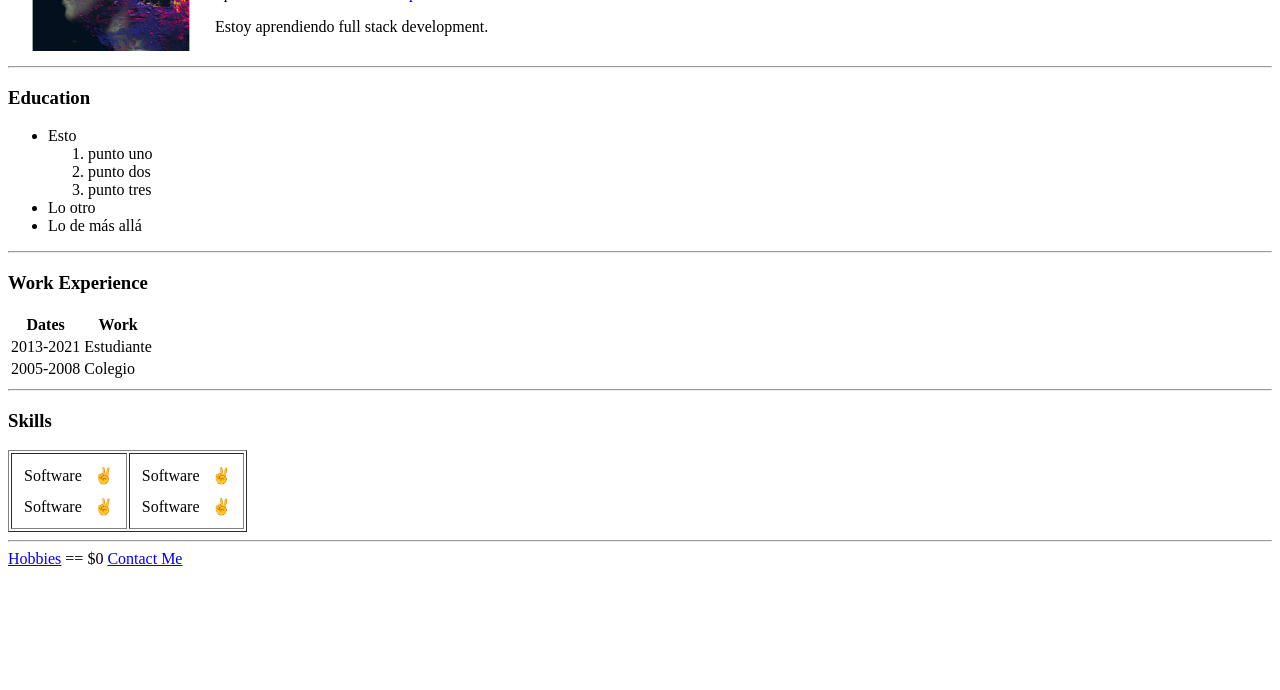
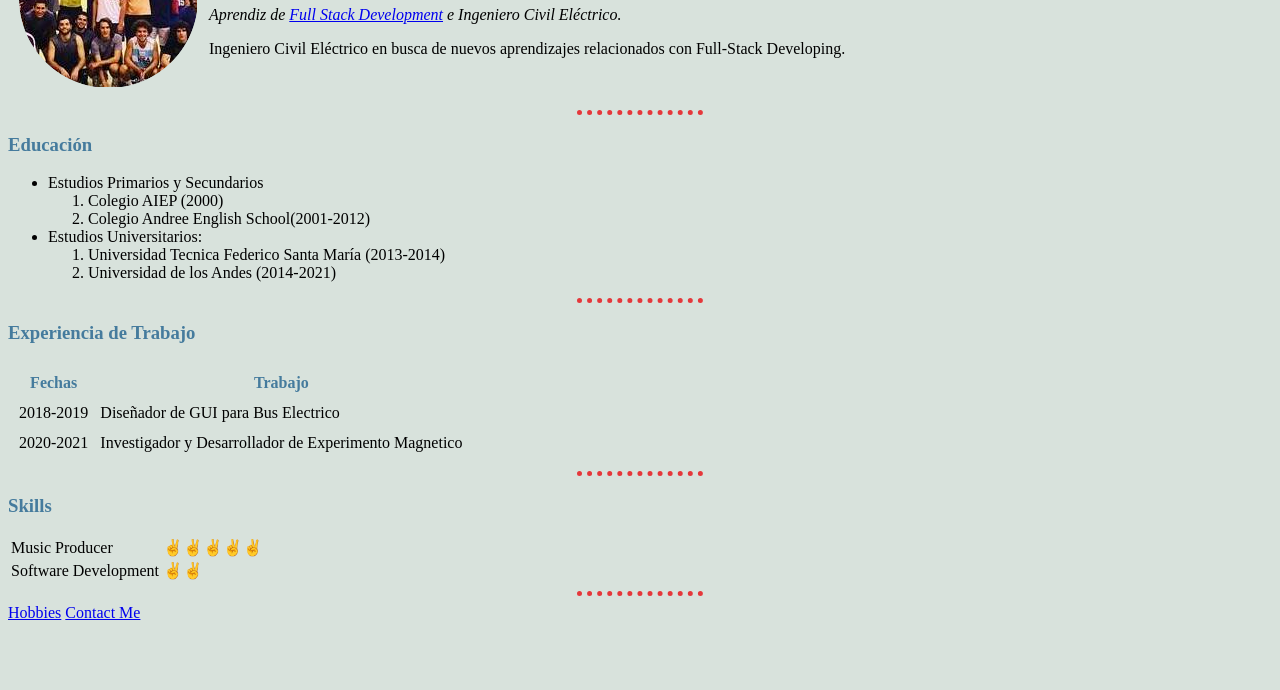
Before and after one commit to LucRM/CV, a plain HTML site: page index.html in a window 1280 px wide. Shown: the part 110-800 px from the top of the page. Drawn offline with Linux system fonts and the light colour scheme.

Commit message:
css files added and minor fixes

```diff
--- /dev/null
+++ b/css/styles.css
@@ -0,0 +1,21 @@
+body{
+  background-color: #d8e2dc;
+}
+
+hr {
+  border-style: dotted none none;
+  border-color: #e5383b;
+  border-width: thick;
+  width: 10%;
+}
+
+h1{
+  color: #457b9d;
+}
+h3{
+  color: #457b9d;
+}
+
+th {
+  color: #457b9d;
+}
--- a/index.html
+++ b/index.html
@@ -4,21 +4,22 @@
 <head>
   <meta charset="utf-8">
   <title>Lucas Personal Site</title>
+  <link rel="stylesheet" href="css/styles.css">
 </head>
 
 <body>
-  <table>
+  <table cellspacing=10>
     <tr>
       <td>
-        <img src="71sSzfhUIcL._SL1000_-tn-600x470-0-FFFFFF.jpg" alt="Hand.Cannot.Erase" width="200" height="150">
+        <img src="images\perfilcv.jpg" alt="Foto Inicial">
       </td>
       <td>
         <h1>Lucas Riveros</h1>
         <p>
-          <em>Aprendiz de <a href="https://www.viewnext.com/que-es-un-full-stack-developer/">Full Stack Development</a>.</em>
+          <em>Aprendiz de <a href="https://www.viewnext.com/que-es-un-full-stack-developer/">Full Stack Development</a> e Ingeniero Civil Eléctrico.</em>
         </p>
         <p>
-          Estoy aprendiendo full stack development.
+          Ingeniero Civil Eléctrico en busca de nuevos aprendizajes relacionados con Full-Stack Developing.
         </p>
       </td>
     </tr>
@@ -27,70 +28,59 @@
 
 
   <hr>
-  <h3>Education</h3>
+  <h3>Educación</h3>
   <ul>
-    <li>Esto</li>
+    <li>Estudios Primarios y Secundarios</li>
     <ol>
-      <li>punto uno</li>
-      <li>punto dos</li>
-      <li>punto tres</li>
+      <li>Colegio AIEP (2000)</li>
+      <li>Colegio Andree English School(2001-2012)</li>
     </ol>
-    <li>Lo otro</li>
-    <li>Lo de más allá</li>
+
+    <li>Estudios Universitarios:</li>
+    <ol>
+      <li>Universidad Tecnica Federico Santa María (2013-2014)</li>
+      <li>Universidad de los Andes (2014-2021)</li>
+    </ol>
   </ul>
 
-<hr>
+  <hr>
 
-  <h3>Work Experience</h3>
-  <table>
+  <h3>Experiencia de Trabajo</h3>
+  <table cellspacing = 10px>
     <thead>
       <tr>
-        <th>Dates</th>
-        <th>Work</th>
+        <th>Fechas</th>
+        <th>Trabajo</th>
       </tr>
     </thead>
     <tbody>
       <tr>
-        <td>2013-2021</td>
-        <td>Estudiante</td>
+        <td>2018-2019</td>
+        <td>Diseñador de GUI para Bus Electrico</td>
       </tr>
       <tr>
-        <td>2005-2008</td>
-        <td>Colegio</td>
+        <td>2020-2021</td>
+        <td>Investigador y Desarrollador de Experimento Magnetico</td>
       </tr>
     </tbody>
   </table>
 
-<hr>
+  <hr>
 
   <h3>Skills</h3>
-    <table border="1">
-      <tr>
-        <td><table cellspacing="10">
+  <table>
           <tr>
-            <td>Software</td>
-            <td>✌</td>
+            <td>Music Producer</td>
+            <td>✌✌✌✌✌</td>
           </tr>
           <tr>
-            <td>Software</td>
-            <td>✌</td>
+            <td>Software Development</td>
+            <td>✌✌</td>
           </tr>
-        </table></td>
-        <td><table cellspacing="10">
-          <tr>
-            <td>Software</td>
-            <td>✌</td>
-          </tr>
-          <tr>
-            <td>Software</td>
-            <td>✌</td>
-          </tr>
-        </table></td>
-      </tr>
-    </table>
+  </table>
 
   <hr>
-  <a href="hobbies.html">Hobbies</a> == $0
+  <a href="hobbies.html">Hobbies</a>
   <a href="contacto.html">Contact Me</a>
 </body>
 
```
Also changed, not shown: contacto.html (+1 -0 lines), hobbies.html (+1 -0 lines), images/perfilcv.jpg (added).
